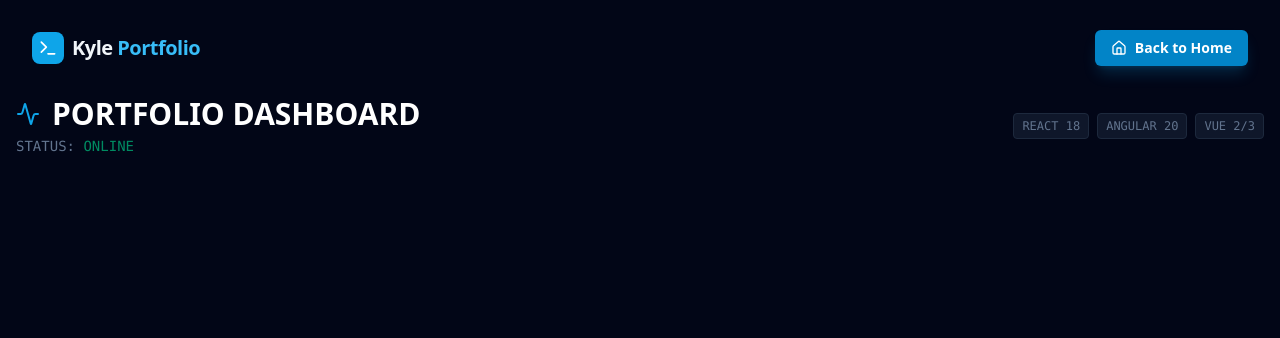
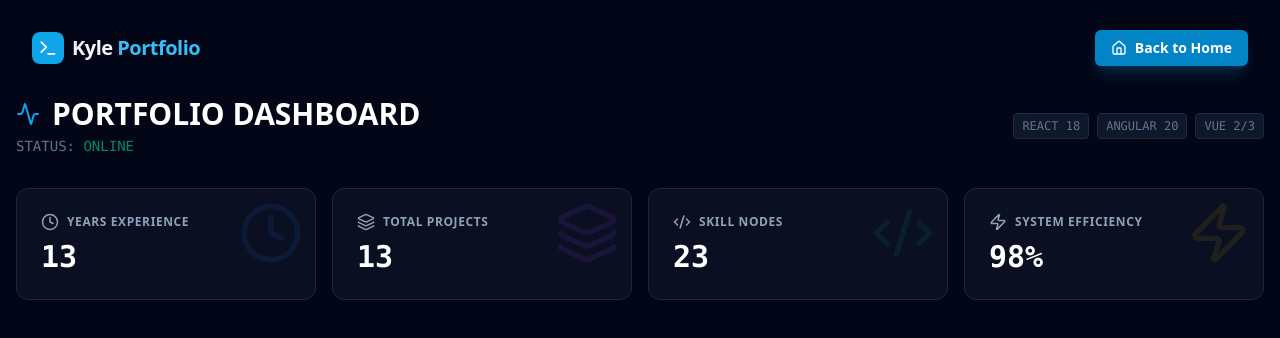
Before and after one commit to jananigel/profile, a React (Vite) app: page /#/dashboard in a window 1280 px wide. Shown: the top 338 px of the page. Built offline with nearby package versions, Linux system fonts and the light colour scheme.

Commit message:
feat: add the stat card to the dashboard page

```diff
--- a/src/pages/dashboard/dashboard.page.tsx
+++ b/src/pages/dashboard/dashboard.page.tsx
@@ -1,4 +1,6 @@
+import { STAT_INFO } from '../../core/constants';
 import { DashboardTitle } from '../../shared/components/dashboard/';
+import StatCard from '../../shared/components/dashboard/stat-card/stat-card.component';
 
 const DashboardPage = () => {
 	return (
@@ -6,6 +8,18 @@ const DashboardPage = () => {
 			<div className="pt-24 pb-12 px-4 min-h-screen bg-slate-950 text-slate-200 font-sans">
 				<div className="max-w-7xl mx-auto space-y-6">
 					<DashboardTitle></DashboardTitle>
+					<div className="grid grid-cols-1 md:grid-cols-2 lg:grid-cols-4 gap-4">
+						{STAT_INFO.map((stat, index) => {
+							return (
+								<StatCard
+									title={stat.title}
+									value={stat.value}
+									icon={stat.icon}
+									color={stat.color}
+									delay={0.1 * index}></StatCard>
+							);
+						})}
+					</div>
 				</div>
 			</div>
 		</>
```
